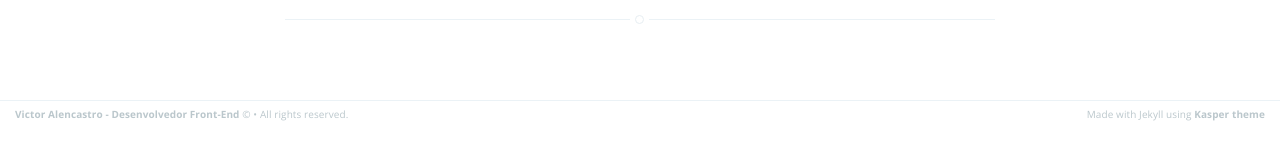
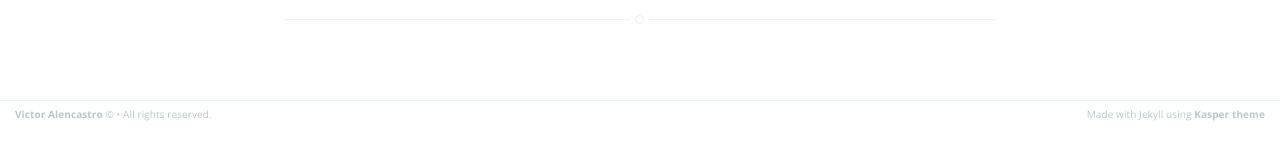
Before and after one commit to vicfelipe/rwarw, a Jekyll site: the page built from about.md, in a window 1280 px wide. Shown: the part 697-857 px from the top of the page. Built offline with Jekyll 4.4.1, drawn with Linux system fonts in a browser that asks for light colours.

Commit message:
change²

```diff
--- a/_config.yml
+++ b/_config.yml
@@ -1,4 +1,4 @@
-name: Victor Alencastro - Desenvolvedor Front-End
+name: Victor Alencastro
 description: Front End Developer
 meta_description: "Victor Alencastro, Desenvolvedor Front-End / Front End Developer. Hortolândia/SP"
 
```
